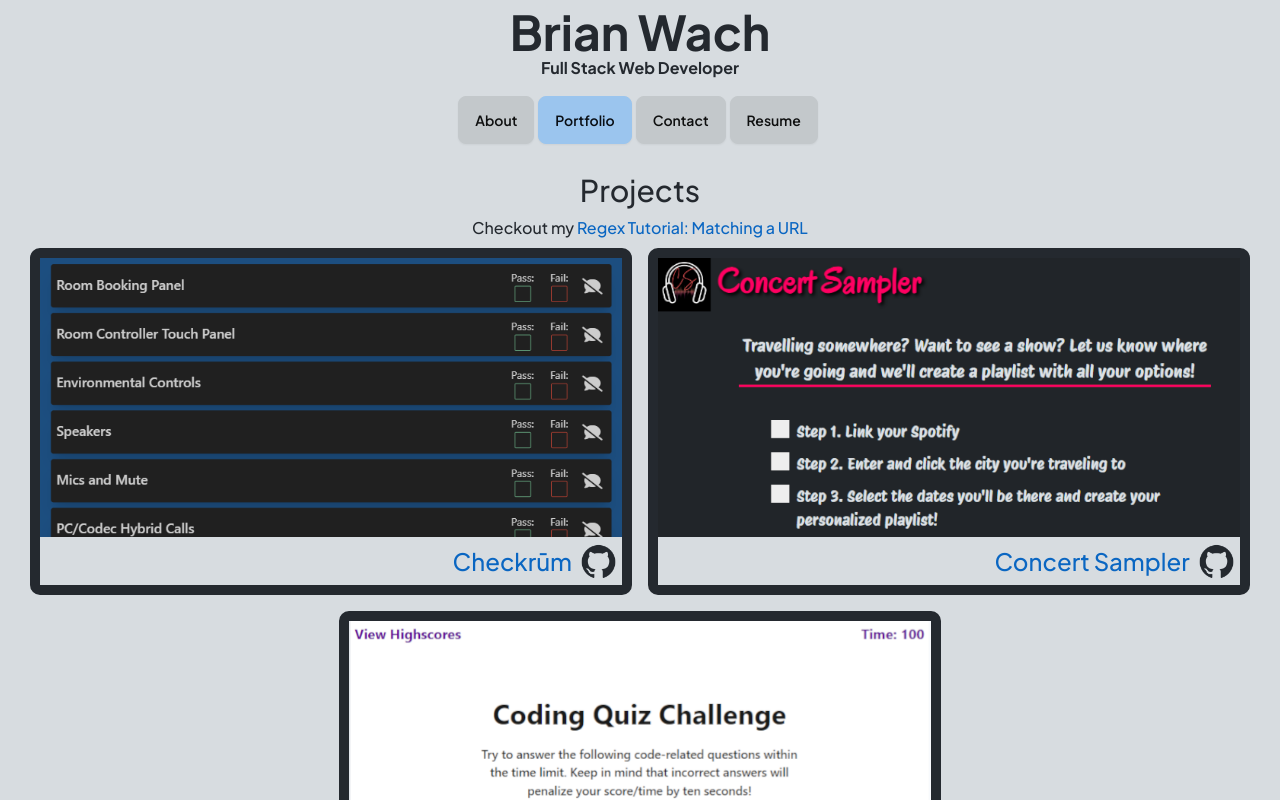
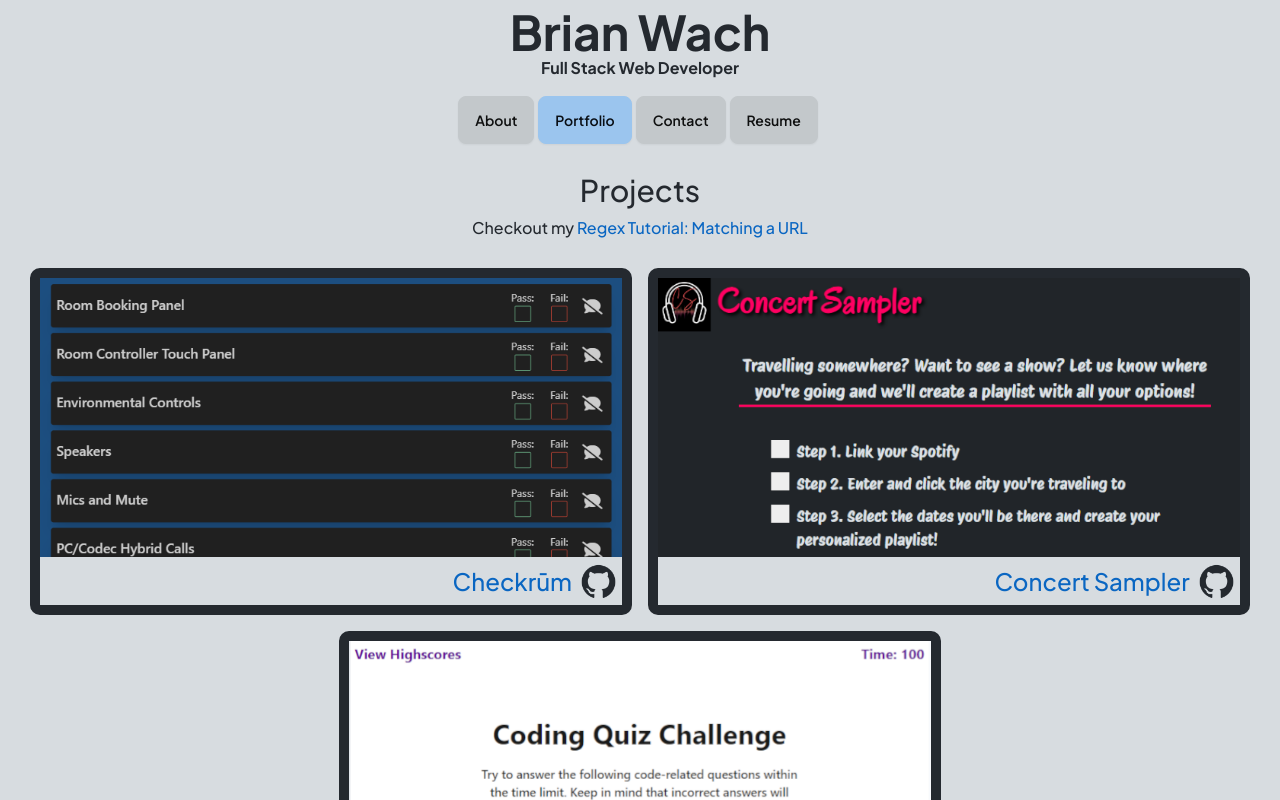
Before and after one commit to briandwach/portfolio-react, a React (Vite) app: page /Portfolio in a window 1280 px wide. Shown: the top 800 px of the page. Built offline with nearby package versions, Linux system fonts and the light colour scheme.

Commit message:
Changed margin for new link to Gist article

```diff
--- a/src/pages/Portfolio.jsx
+++ b/src/pages/Portfolio.jsx
@@ -5,7 +5,7 @@
   return (
       <div>
           <h1 className='text-3xl m-2 center:text-center'>Projects</h1>
-          <p className='ml-2 center:ml-0 center:text-center'>
+          <p className='m-2 mb-5 center:text-center'>
             Checkout my <a href='https://gist.github.com/briandwach/b723b23933ab8149f421629f5caed7f1' target="_blank" rel="noopener noreferrer"
             className='text-accent desktop:hover:text-success desktop:active:text-primary'>
           Regex Tutorial: Matching a URL
```
